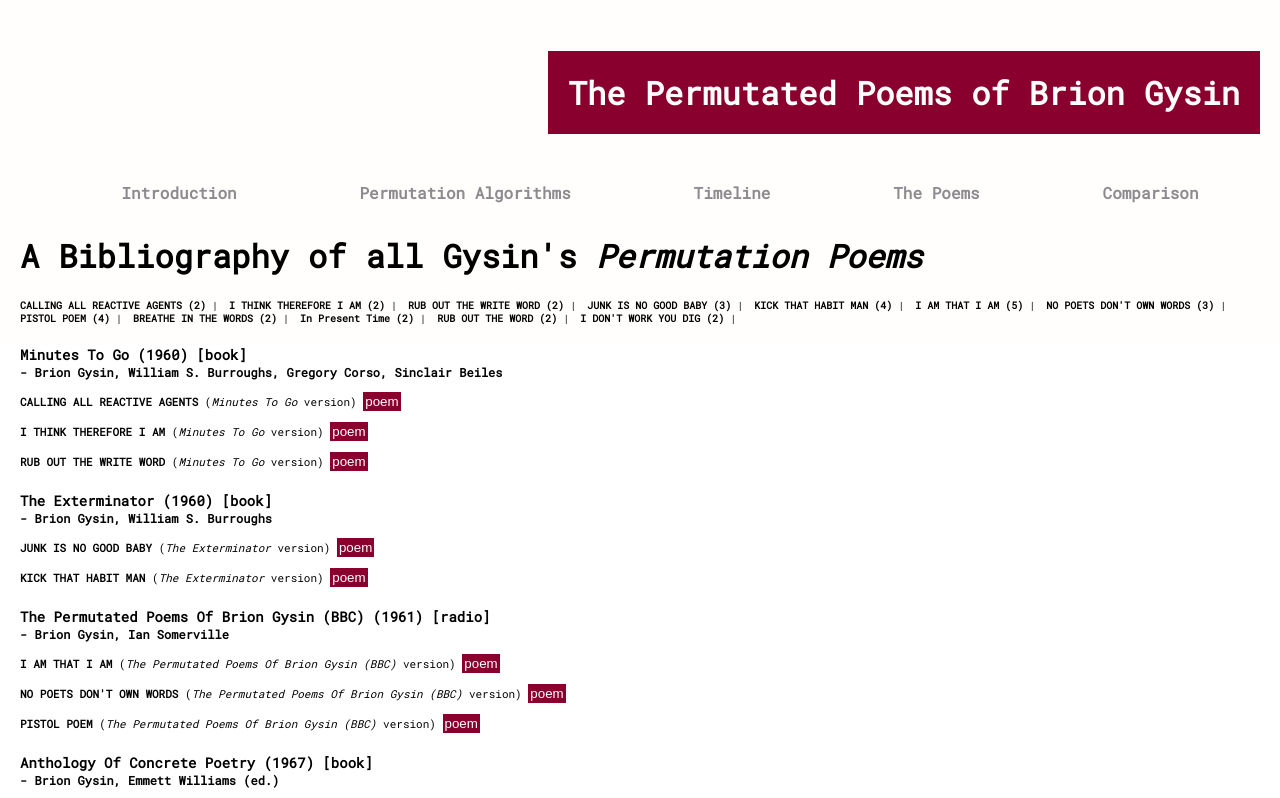
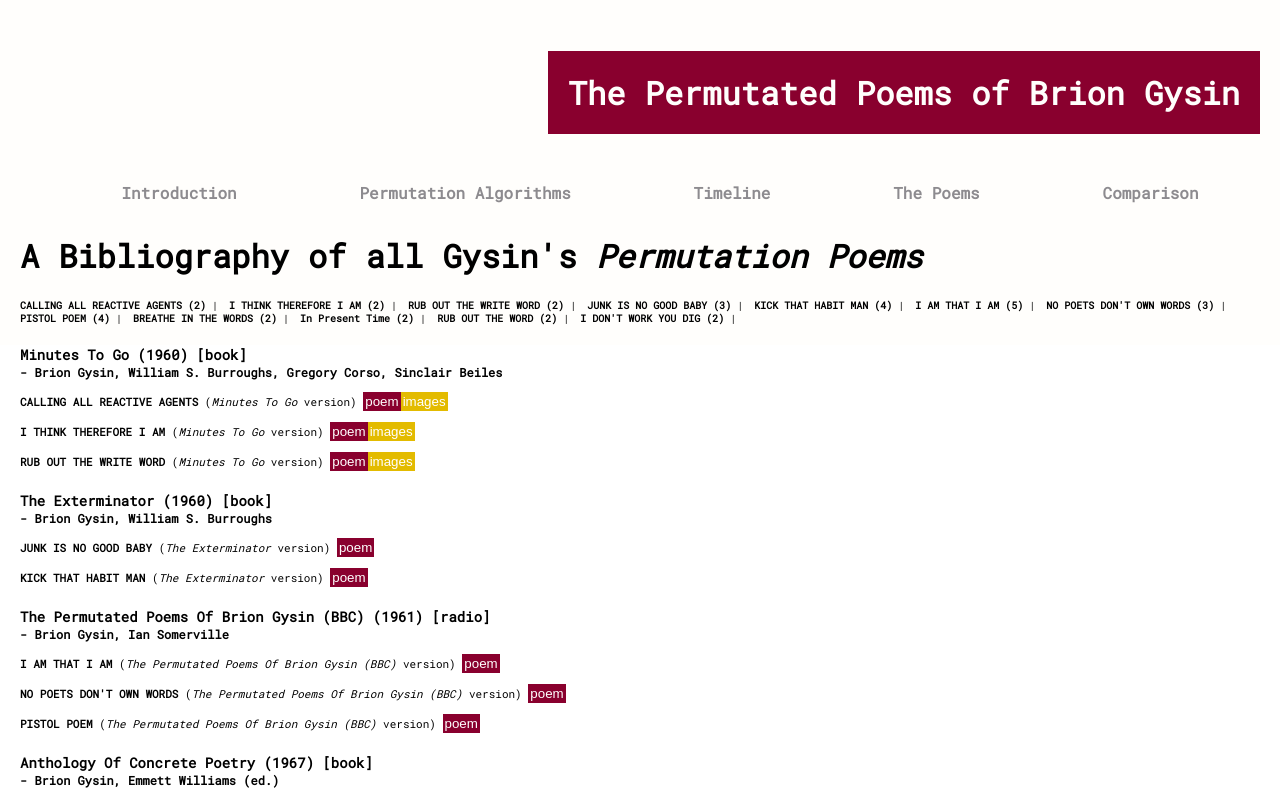
Before and after one commit to dpocknee/gysin, a React (Create React App) app: page /gysin/bibliography in a window 1280 px wide. Shown: the top 798 px of the page. Built offline with nearby package versions, Linux system fonts and the light colour scheme.

Commit message:
added images to poem page.

```diff
--- a/package.json
+++ b/package.json
@@ -16,6 +16,7 @@
     "react": "^16.7.0",
     "react-dom": "^16.7.0",
     "react-file-reader-input": "^2.0.0",
+    "react-image-gallery": "^0.8.12",
     "react-scripts": "2.1.3",
     "reactjs-popup": "^1.3.2",
     "show-code": "^1.1.1"
--- a/src/algorithms/components/Algorithm.jsx
+++ b/src/algorithms/components/Algorithm.jsx
@@ -150,7 +150,7 @@ class Algorithm extends Component {
             </div>
           ))}
         </section>
-        <Popup open={showCode} closeOnDocumentClick>
+        <Popup open={showCode}>
           <div
             className="popup code"
             tabIndex={0}
--- a/src/bibliography/Bibliography.css
+++ b/src/bibliography/Bibliography.css
@@ -1,3 +1,5 @@
+@import '../../node_modules/react-image-gallery/styles/css/image-gallery.css';
+
 .bibliographyTable table,
 td,
 th {
@@ -35,10 +37,17 @@ th {
 
 .bibliography button {
   border: 0px;
-  background-color: #89002e;
   color: white;
   padding: 2px;
   cursor: pointer;
+}
+
+.poemButton {
+  background-color: #89002e;
+}
+
+.imageButton {
+  background-color: #e3bb00;
 }
 
 .textFile {
--- a/src/bibliography/Bibliography.jsx
+++ b/src/bibliography/Bibliography.jsx
@@ -1,6 +1,8 @@
 import React, { Component } from 'react';
+import Popup from 'reactjs-popup';
 import poemDatabase from '../database/poemDatabase';
 import PoemViewer from './PoemViewer';
+import ImageViewer from './ImageViewer';
 import './Bibliography.css';
 
 function stringToUrl(string) {
@@ -19,14 +21,27 @@ export default class Bibliography extends Component {
   state = {
     textFile: '',
     popup: false,
+    showImages: false,
+    images: false,
+    folder: false,
   };
 
   textAddressUrl = url => {
     this.setState({ textFile: url, popup: true });
   };
 
+  showImages = (images, folder) => {
+    this.setState(state => ({ showImages: true, images, folder }));
+  };
+
+  hideImages = () => {
+    this.setState({ showImages: false });
+  };
+
   render() {
-    const { textAddress, popup, textFile } = this.state;
+    const {
+      textAddress, popup, textFile, showImages, images, folder
+    } = this.state;
     const poemMenu = poemDatabase.reduce((poemObj, bookOrCd) => {
       bookOrCd.poems.forEach(poem => {
         if (!poemObj[poem.name] && poem.version === bookOrCd.name) {
@@ -64,17 +79,20 @@ export default class Bibliography extends Component {
                 <p key={`poemIndex${poemIndex}`}>
                   <strong>{poem.name}</strong> (<i>{poem.version}</i> version){' '}
                   {poem.file && (
-                    <button type="button" onClick={() => this.textAddressUrl(poem.file)}>
+                    <button
+                      className="poemButton"
+                      type="button"
+                      onClick={() => this.textAddressUrl(poem.file)}
+                    >
                       poem
                     </button>
                   )}
-                  {/* <a
-                  href={`../${databaseReference[media.name]}/text/${titleToTextFile(
-                    poem.name,
-                  )}.txt`}
-                >
-                  link
-                </a> */}
+                  {poem.images && (
+                    <button type="button" className="imageButton" onClick={() => this.showImages(poem.images, poem.folder)}
+                      >
+                      images
+                    </button>
+                  )}
                 </p>
               ));
               return (
@@ -87,6 +105,15 @@ export default class Bibliography extends Component {
             })}
           </div>
           {popup && <PoemViewer textAddress={textFile} />}
+          <Popup open={showImages} onClose={() => this.hideImages()}>
+            <div
+              className="popup code"
+              tabIndex={0}
+              role="button"
+            >
+              <ImageViewer imagesArray={images} folder={folder} />
+            </div>
+          </Popup>
         </div>
       </div>
     );
--- /dev/null
+++ b/src/bibliography/ImageViewer.jsx
@@ -0,0 +1,13 @@
+import React from 'react';
+import ImageGallery from 'react-image-gallery';
+
+const ImageViewer = props => {
+  const { imagesArray, folder } = props;
+  const formattedImages = imagesArray.map(image => ({
+    original: require(`../database/${folder}/images/${image}`),
+    thumbnail: require(`../database/${folder}/images/${image}`),
+  }));
+  return <ImageGallery items={formattedImages} />;
+};
+
+export default ImageViewer;
--- a/src/database/poemDatabase.js
+++ b/src/database/poemDatabase.js
@@ -12,16 +12,26 @@ const poemDatabase = [
         name: 'CALLING ALL REACTIVE AGENTS',
         version: 'Minutes To Go',
         file: require('./1960-minutes-to-go/text/calling-all-reactive-agents.txt'),
+        images: [
+          'calling-all-reactive-agents-1.jpg',
+          'calling-all-reactive-agents-2.jpg',
+          'calling-all-reactive-agents-3.jpg',
+        ],
+        folder: '1960-minutes-to-go',
       },
       {
         name: 'I THINK THEREFORE I AM',
         version: 'Minutes To Go',
         file: require('./1960-minutes-to-go/text/i-think-therefore-i-am.txt'),
+        images: ['i-think-therefore-i-am.jpg'],
+        folder: '1960-minutes-to-go',
       },
       {
         name: 'RUB OUT THE WRITE WORD',
         version: 'Minutes To Go',
         file: require('./1960-minutes-to-go/text/rub-out-the-write-word.txt'),
+        images: ['rub-out-the-write-word.jpg'],
+        folder: '1960-minutes-to-go',
       },
     ],
   },
@@ -78,6 +88,8 @@ const poemDatabase = [
         name: 'I AM THAT I AM',
         version: 'Anthology Of Concrete Poetry',
         file: require('./1967-anthology-of-concrete-poetry/text/i-am-that-i-am.txt'),
+        images: ['i-am-that-i-am1.png', 'i-am-that-i-am2.png'],
+        folder: '1967-anthology-of-concrete-poetry',
       },
     ],
   },
@@ -94,21 +106,35 @@ const poemDatabase = [
         name: 'I AM THAT I AM',
         version: 'Brion Gysin Let The Mice In',
         file: require('./1973-let-the-mice-in/text/i-am-that-i-am.txt'),
+        images: [
+          'iamthatiam1.jpg',
+          'iamthatiam2.jpg',
+          'iamthatiam3.jpg',
+          'iamthatiam4.jpg',
+          'iamthatiam5.jpg',
+        ],
+        folder: '1973-let-the-mice-in',
       },
       {
         name: 'JUNK IS NO GOOD BABY',
         version: 'Brion Gysin Let The Mice In',
         file: require('./1973-let-the-mice-in/text/junk-is-no-good-baby.txt'),
+        images: ['junk-is-no-good-baby.jpg'],
+        folder: '1973-let-the-mice-in',
       },
       {
         name: 'KICK THAT HABIT MAN',
         version: 'Brion Gysin Let The Mice In',
         file: require('./1973-let-the-mice-in/text/kick-that-habit-man.txt'),
+        images: ['kick-that-habit-man.jpg'],
+        folder: '1973-let-the-mice-in',
       },
       {
         name: 'PISTOL POEM',
         version: 'Brion Gysin Let The Mice In',
         file: require('./1973-let-the-mice-in/text/pistol-poem.txt'),
+        images: ['pistol-poem1.jpg', 'pistol-poem2.jpg'],
+        folder: '1973-let-the-mice-in',
       },
     ],
   },
@@ -125,41 +151,57 @@ const poemDatabase = [
         name: 'BREATHE IN THE WORDS',
         version: 'The Third Mind',
         file: require('./1978-the-third-mind/text/breathe-in-the-words.txt'),
+        images: ['breathe-in-the-words.jpg'],
+        folder: '1978-the-third-mind',
       },
       {
         name: 'I AM THAT I AM',
         version: 'The Third Mind',
         file: require('./1978-the-third-mind/text/i-am-that-i-am.txt'),
+        images: ['i-am-that-i-am.jpg'],
+        folder: '1978-the-third-mind',
       },
       {
         name: 'I THINK THEREFORE I AM',
         version: 'Minutes To Go',
         file: require('./1960-minutes-to-go/text/i-think-therefore-i-am.txt'),
+        images: ['i-think-therefore-i-am.jpg'],
+        folder: '1978-the-third-mind',
       },
       {
         name: 'In Present Time',
         version: 'The Third Mind',
         file: require('./1978-the-third-mind/text/in-present-time.txt'),
+        images: ['present-time.jpg'],
+        folder: '1978-the-third-mind',
       },
       {
         name: 'JUNK IS NO GOOD BABY',
         version: 'Brion Gysin Let The Mice In',
         file: require('./1973-let-the-mice-in/text/junk-is-no-good-baby.txt'),
+        images: ['junk-is-no-good-baby.jpg'],
+        folder: '1978-the-third-mind',
       },
       {
         name: 'KICK THAT HABIT MAN',
         version: 'The Third Mind',
         file: require('./1978-the-third-mind/text/kick-that-habit-man.txt'),
+        images: ['kick-that-habit-man.jpg'],
+        folder: '1978-the-third-mind',
       },
       {
         name: 'PISTOL POEM',
         version: 'The Third Mind',
         file: require('./1978-the-third-mind/text/pistol-poem.txt'),
+        images: ['pistol-poem1.jpg'],
+        folder: '1978-the-third-mind',
       },
       {
         name: 'RUB OUT THE WORD',
         version: 'The Third Mind',
         file: require('./1978-the-third-mind/text/rub-out-the-word.txt'),
+        images: ['rub-out-the-word.jpg'],
+        folder: '1978-the-third-mind',
       },
     ],
   },
```
Also changed, not shown: src/database/index.js (deleted, +0 -43 lines), 1 other file (tests, documents, lock files or other folders).
